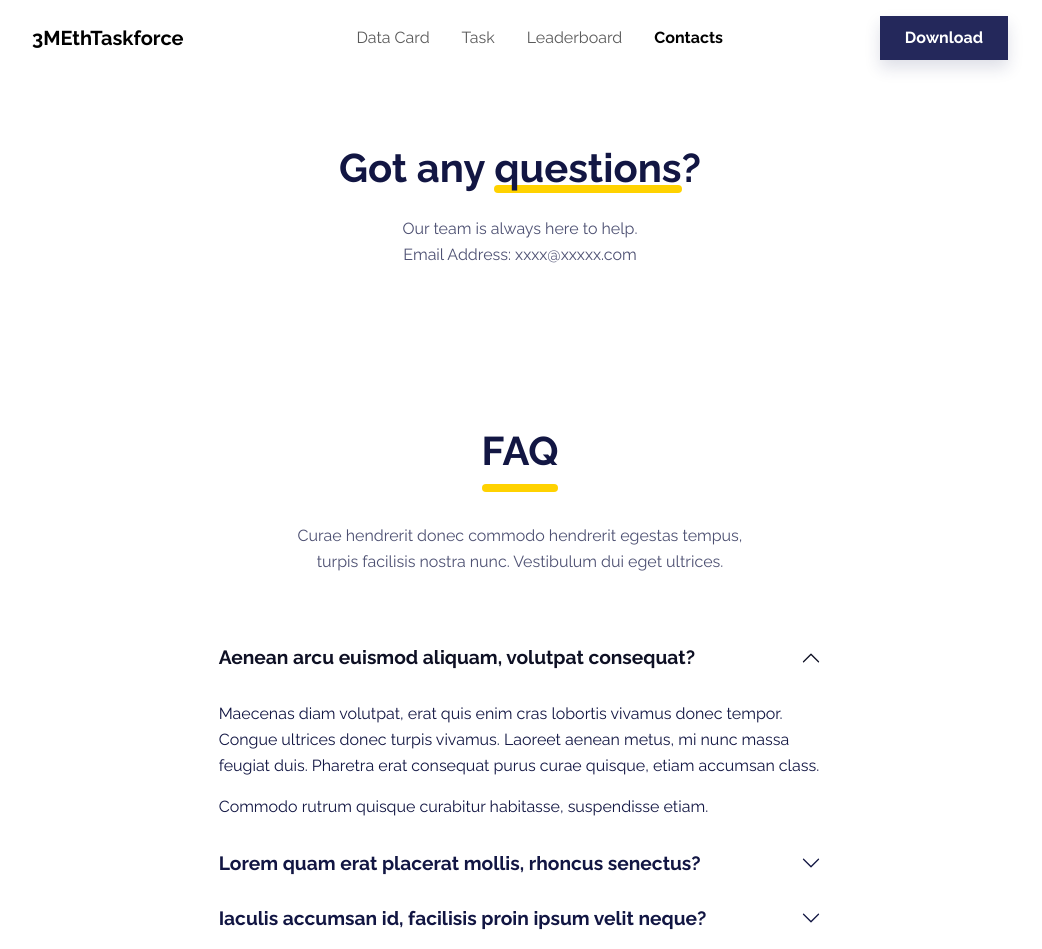
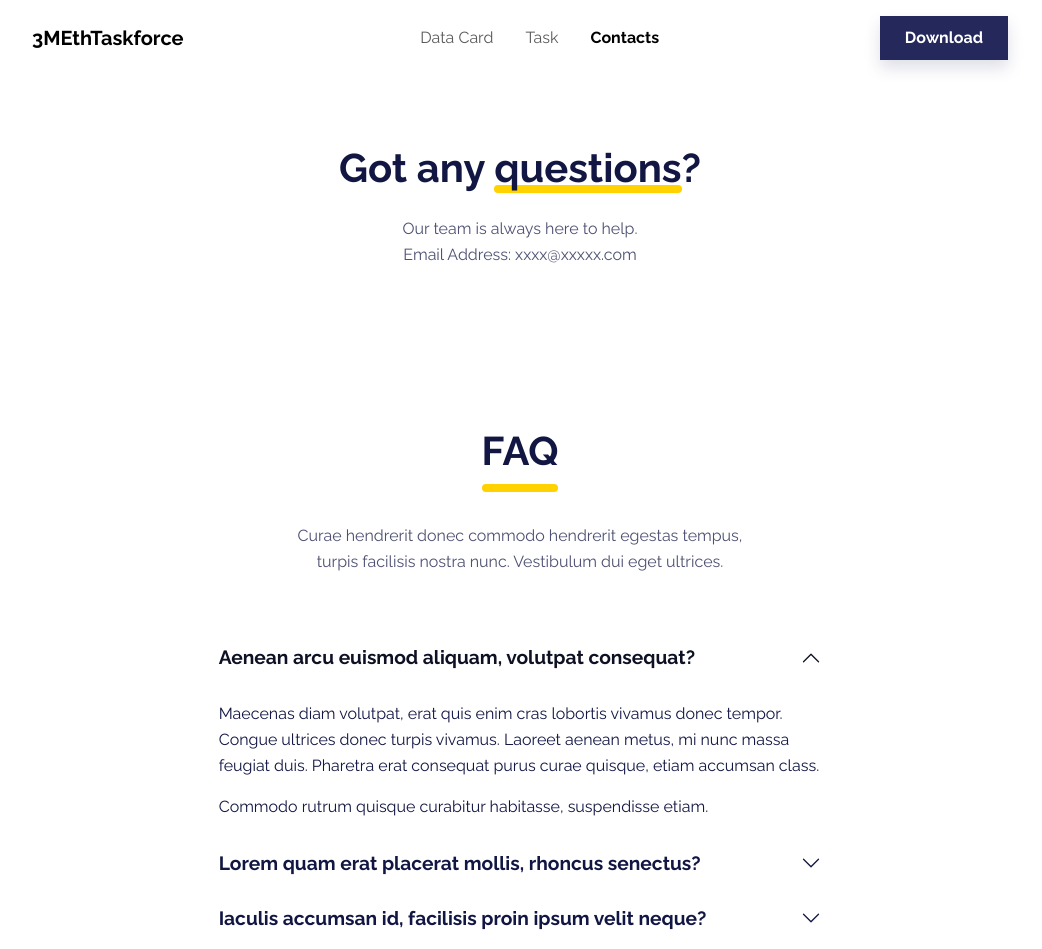
Before and after one commit to 3MEth/3meth.github.io, a plain HTML site: page contacts.html in a window 1280 px wide. Shown: the whole page, without its empty margins (120-1162 px from the left). Drawn offline with Linux system fonts and the light colour scheme.

Commit message:
temp disable leaderboard

```diff
--- a/contacts.html
+++ b/contacts.html
@@ -16,7 +16,7 @@
                 <ul class="navbar-nav mx-auto">
                     <li class="nav-item"><a class="nav-link" href="index.html">Data Card</a></li>
                     <li class="nav-item"><a class="nav-link" href="tasks.html">Task</a></li>
-                    <li class="nav-item"><a class="nav-link" href="features.html">Leaderboard</a></li>
+                    <!-- <li class="nav-item"><a class="nav-link" href="features.html">Leaderboard</a></li> -->
                     <li class="nav-item"><a class="nav-link active disabled" href="contacts.html">Contacts</a></li>
                 </ul><a class="btn btn-primary shadow" role="button" href="http://45.95.187.103:5244/">Download</a>
             </div>
```
Also changed, not shown: features.html (+1 -1 lines), index.html (+1 -1 lines), tasks.html (+1 -1 lines).
